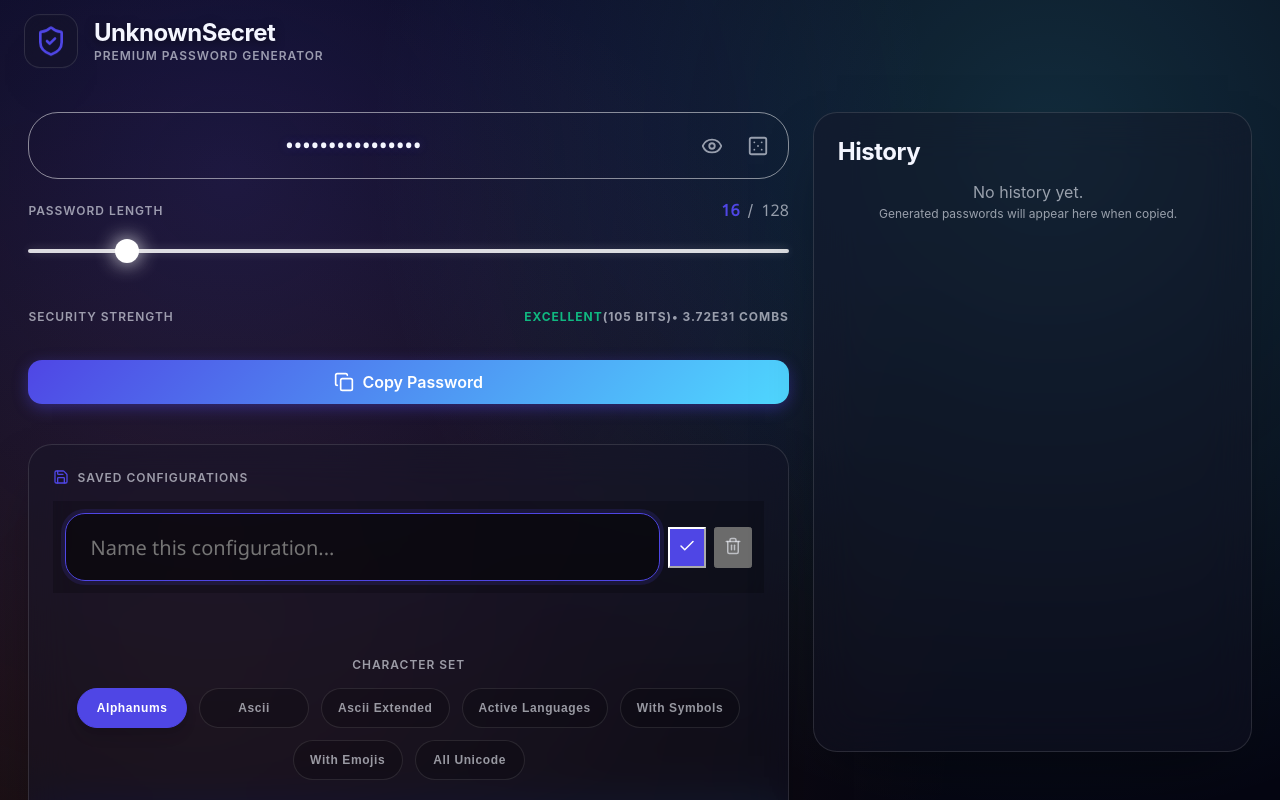
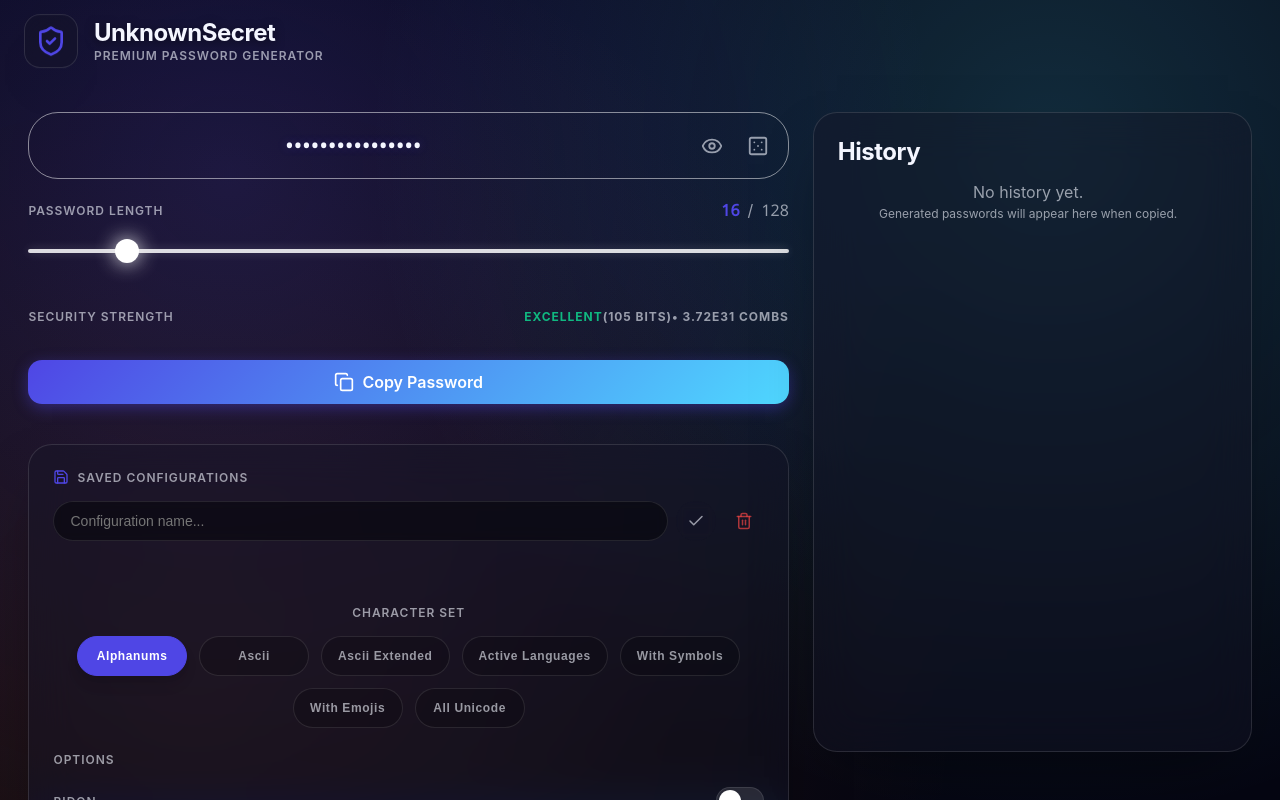
Before and after one commit to WireSwarm/UnknownSecret, a React (Vite) app: page / in a window 1280 px wide. Both pictures are taken after typing "Sample", "Sample" into the empty fields and a click on the button "Save Current". Shown: the top 800 px of the page. Built offline with nearby package versions, Linux system fonts and the light colour scheme; a web font is replaced by a local one.

Commit message:
fix : preset style

```diff
--- a/src/components/generator/GeneratorPanel.jsx
+++ b/src/components/generator/GeneratorPanel.jsx
@@ -502,15 +502,25 @@ export function GeneratorPanel({ onCopyPassword }) {
                                 <Save size={16} className="text-primary" />
                                 Saved Configurations
                             </h3>
+                            {/*
+                             * ⚠️ STYLE NOTE: This project uses vanilla CSS, not Tailwind.
+                             * Use inline styles or classes defined in index.css.
+                             * See .agent/agents.md for guidelines.
+                             */}
                             {presets.length > 0 && (
                                 <button
                                     onClick={handleClearAllPresets}
-                                    className={`
-                                        text-xs px-2 py-1 rounded transition-all font-bold tracking-wider
-                                        ${clearConfirmLevel > 0
-                                            ? 'bg-red-500/20 text-red-400 border border-red-500/50'
-                                            : 'text-muted hover:text-red-400 hover:bg-white-5'}
-                                    `}
+                                    className="icon-btn transition-all"
+                                    style={{
+                                        color: clearConfirmLevel > 0 ? '#EF4444' : 'rgba(239, 68, 68, 0.7)',
+                                        background: clearConfirmLevel > 0 ? 'rgba(239, 68, 68, 0.15)' : 'transparent',
+                                        border: clearConfirmLevel > 0 ? '1px solid rgba(239, 68, 68, 0.5)' : 'none',
+                                        padding: clearConfirmLevel > 0 ? '0.25rem 0.5rem' : '0.5rem',
+                                        borderRadius: '0.375rem',
+                                        fontSize: clearConfirmLevel > 0 ? '0.75rem' : undefined,
+                                        fontWeight: clearConfirmLevel > 0 ? 700 : undefined,
+                                        letterSpacing: clearConfirmLevel > 0 ? '0.05em' : undefined
+                                    }}
                                     title="Clear all presets"
                                 >
                                     {getClearButtonText()}
@@ -520,26 +530,55 @@ export function GeneratorPanel({ onCopyPassword }) {
                     </div>
 
                     {isCreatingPreset && (
-                        <div className="flex gap-2 items-center bg-black-20 p-3 rounded-lg border border-primary/30 animate-in fade-in slide-in-from-top-2">
-                            <Input
-                                autoFocus
-                                placeholder="Name this configuration..."
-                                value={newPresetName}
-                                onChange={(e) => setNewPresetName(e.target.value)}
-                                wrapperClassName="flex-1 mb-0"
-                                className="h-10 border-none bg-transparent"
-                                onKeyDown={(e) => e.key === 'Enter' && saveCurrentAsPreset()}
-                            />
+                        <div className="flex gap-2 items-center w-full animate-in fade-in slide-in-from-top-2 mb-3">
+                            <div className="flex-1 relative group">
+                                <input
+                                    autoFocus
+                                    placeholder="Configuration name..."
+                                    value={newPresetName}
+                                    onChange={(e) => setNewPresetName(e.target.value)}
+                                    onKeyDown={(e) => e.key === 'Enter' && saveCurrentAsPreset()}
+                                    className="w-full transition-all"
+                                    style={{
+                                        height: '2.5rem',
+                                        padding: '0 1rem',
+                                        borderRadius: '9999px',
+                                        background: 'rgba(0, 0, 0, 0.4)',
+                                        border: '1px solid rgba(255, 255, 255, 0.1)',
+                                        outline: 'none',
+                                        fontSize: '0.875rem',
+                                        color: 'white',
+                                        backdropFilter: 'blur(4px)'
+                                    }}
+                                />
+                            </div>
+
                             <button
                                 onClick={saveCurrentAsPreset}
-                                className="bg-primary hover:bg-primary-hover text-white p-2 rounded-md transition-colors"
-                                title="Save"
+                                className="icon-btn transition-all"
+                                style={{
+                                    height: '2.5rem',
+                                    width: '2.5rem',
+                                    borderRadius: '9999px',
+                                    background: 'rgba(255, 255, 255, 0.05)',
+                                    border: '1px solid rgba(255, 255, 255, 0.1)',
+                                    color: 'var(--text-muted)',
+                                    backdropFilter: 'blur(4px)'
+                                }}
+                                title="Confirm Save"
                             >
                                 <Check size={18} />
                             </button>
+
                             <button
                                 onClick={() => setIsCreatingPreset(false)}
-                                className="text-muted hover:text-red-400 p-2 rounded-md transition-colors"
+                                className="icon-btn transition-colors"
+                                style={{
+                                    height: '2.5rem',
+                                    width: '2.5rem',
+                                    borderRadius: '9999px',
+                                    color: 'rgba(239, 68, 68, 0.7)'
+                                }}
                                 title="Cancel"
                             >
                                 <Trash2 size={18} />
@@ -555,44 +594,52 @@ export function GeneratorPanel({ onCopyPassword }) {
                                     key={preset.id}
                                     onClick={() => loadPreset(preset)}
                                     className={`
-                                        group relative flex items-center justify-between gap-3 px-4 h-10 rounded-full cursor-pointer transition-all select-none
-                                        ${isActive
-                                            ? 'bg-primary text-white shadow-lg'
-                                            : 'bg-black-20 hover:bg-white-5 text-muted'}
+                                        group relative flex items-center gap-3 px-4 h-10 rounded-lg cursor-pointer transition-all select-none overflow-hidden
+                                        ${isActive ? 'scale-[1.02]' : 'hover:bg-white/5'}
                                     `}
                                     style={{
-                                        border: isActive ? '1px solid var(--primary)' : '1px solid rgba(255, 255, 255, 0.1)'
+                                        background: isActive
+                                            ? 'linear-gradient(90deg, rgba(var(--primary-rgb), 0.15), rgba(var(--secondary-rgb), 0.05))'
+                                            : 'rgba(0, 0, 0, 0.2)',
+                                        border: isActive
+                                            ? '1px solid rgba(var(--primary-rgb), 0.5)'
+                                            : '1px solid rgba(255, 255, 255, 0.05)',
+                                        boxShadow: isActive
+                                            ? '0 0 20px rgba(var(--primary-rgb), 0.15), inset 0 0 10px rgba(var(--primary-rgb), 0.05)'
+                                            : 'none'
                                     }}
                                 >
-                                    <span className={`text-sm font-bold tracking-wide ${isActive ? 'text-white' : 'text-muted'}`}>
+                                    {isActive && <div className="absolute left-0 top-0 bottom-0 w-[2px] bg-primary shadow-[0_0_8px_var(--primary)]"></div>}
+
+                                    <span className={`text-xs font-bold tracking-wider uppercase ${isActive ? 'text-white' : 'text-muted'}`}
+                                        style={{ textShadow: isActive ? '0 0 10px rgba(255,255,255,0.3)' : 'none' }}>
                                         {preset.name}
                                     </span>
 
                                     <button
                                         onClick={(e) => deletePreset(preset.id, e)}
-                                        className={`
-                                            p-1 rounded-full transition-all
-                                            ${isActive
-                                                ? 'text-white/70 hover:text-white hover:bg-white/20'
-                                                : 'text-muted hover:text-red-400 hover:bg-white/10 opacity-0 group-hover:opacity-100'}
-                                        `}
+                                        className="icon-btn p-1 opacity-0 group-hover:opacity-100 transition-opacity translate-x-1 group-hover:translate-x-0"
+                                        style={{ color: 'rgba(239, 68, 68, 0.7)' }}
                                         title="Delete preset"
                                     >
-                                        <Trash2 size={14} />
+                                        <Trash2 size={16} />
                                     </button>
                                 </div>
                             );
                         })}
 
-                        {/* Save Current Config Button - Always visible */}
+                        {/* Save Current Config Button - Tech Style */}
                         {!isCreatingPreset && (
                             <button
                                 onClick={() => setIsCreatingPreset(true)}
-                                className="flex items-center gap-2 px-4 h-10 rounded-full border border-dashed border-white/20 hover:border-primary/50 hover:bg-primary/10 text-muted hover:text-primary transition-all group"
-                                title="Save current configuration as a preset"
+                                className="flex items-center gap-2 px-4 h-10 rounded-lg cursor-pointer transition-all text-muted hover:text-primary hover:bg-white/5"
+                                style={{
+                                    background: 'rgba(0, 0, 0, 0.2)',
+                                    border: '1px solid rgba(255, 255, 255, 0.1)'
+                                }}
                             >
-                                <Plus size={16} className="group-hover:scale-110 transition-transform" />
-                                <span className="font-bold text-xs uppercase tracking-wider">Save Current</span>
+                                <Plus size={16} />
+                                <span className="font-semibold text-xs uppercase tracking-wider">Save Current</span>
                             </button>
                         )}
                     </div>
--- a/src/index.css
+++ b/src/index.css
@@ -1,3 +1,19 @@
+/*
+ * ⚠️ IMPORTANT: This project uses VANILLA CSS, NOT Tailwind CSS!
+ *
+ * Do NOT use Tailwind utility classes like:
+ *   - bg-black/40, hover:bg-white/5, text-red-400, etc.
+ *   - focus:shadow-[...], placeholder-muted/40, etc.
+ *
+ * These classes WILL NOT WORK and will cause default browser styling.
+ *
+ * Instead, use:
+ *   1. Inline styles in JSX (preferred for complex/dynamic styling)
+ *   2. Classes defined in this file (for reusable utilities)
+ *
+ * See .agent/agents.md for complete styling guidelines.
+ */
+
 :root {
   /* Colors - Base */
   --md-background: #050612;
@@ -202,6 +218,38 @@ h6 {
 
 .bg-black-20 {
   background-color: rgba(0, 0, 0, 0.2);
+}
+
+/* Hover utilities with pseudo-class */
+.hover\:bg-white\/5:hover {
+  background-color: rgba(255, 255, 255, 0.05);
+}
+
+.hover\:bg-white\/10:hover {
+  background-color: rgba(255, 255, 255, 0.1);
+}
+
+.hover\:text-primary:hover {
+  color: var(--primary);
+}
+
+/* Size utilities */
+.h-10 {
+  height: 2.5rem;
+}
+
+.w-10 {
+  width: 2.5rem;
+}
+
+/* Border radius */
+.rounded-lg {
+  border-radius: 0.5rem;
+}
+
+/* Select none */
+.select-none {
+  user-select: none;
 }
 
 .border-white-5 {
```
